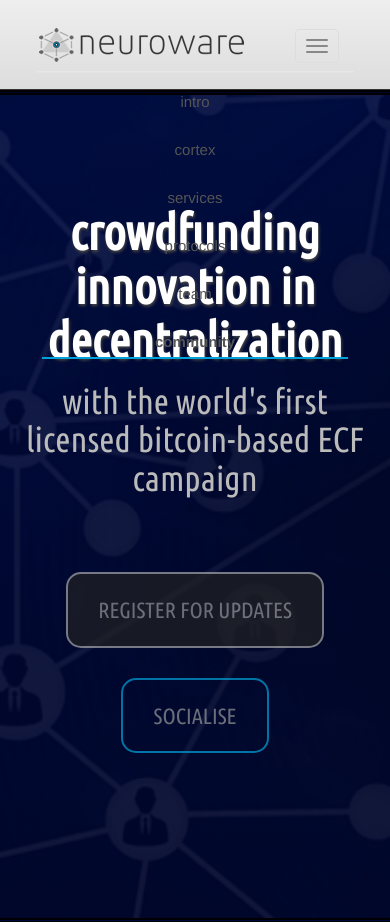
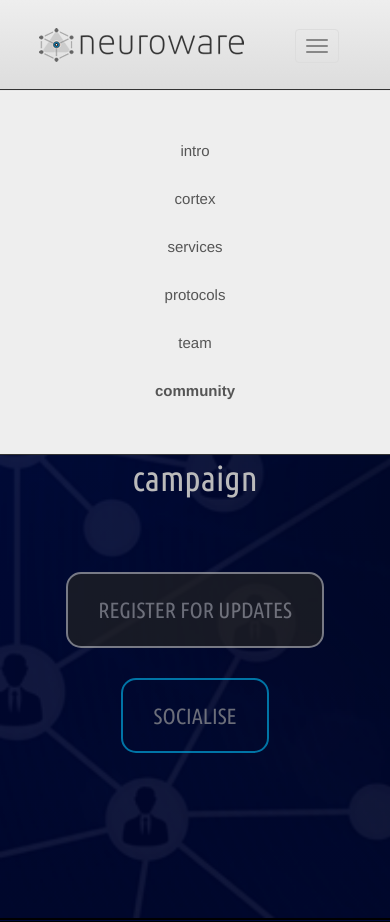
Before and after one commit to Neuroware-IO/neuroware-io.github.io, a PHP site: page /blog/crowdfunding-innovation-in-decentralization/index.html in a window 390 px wide, after a click on "Toggle Navigation". Shown: the top 922 px of the page. Run offline with PHP 8.4, Linux system fonts and the light colour scheme.

Commit message:
minor css tweaks for new fixed header

```diff
--- a/assets/css/styles.css
+++ b/assets/css/styles.css
@@ -421,4 +421,13 @@ RESPONSIVE
         padding-left: 0;
         padding-right: 0;
     }
+    body #header .collapse.navbar-collapse {
+        background: #EEE;
+        padding: 30px 5px;
+        margin: 19px -51px;
+        border-bottom: 1px solid #333;
+    }
+    body #header .collapse.navbar-collapse li.active a {
+        border-bottom: none;
+    }
 }
```
